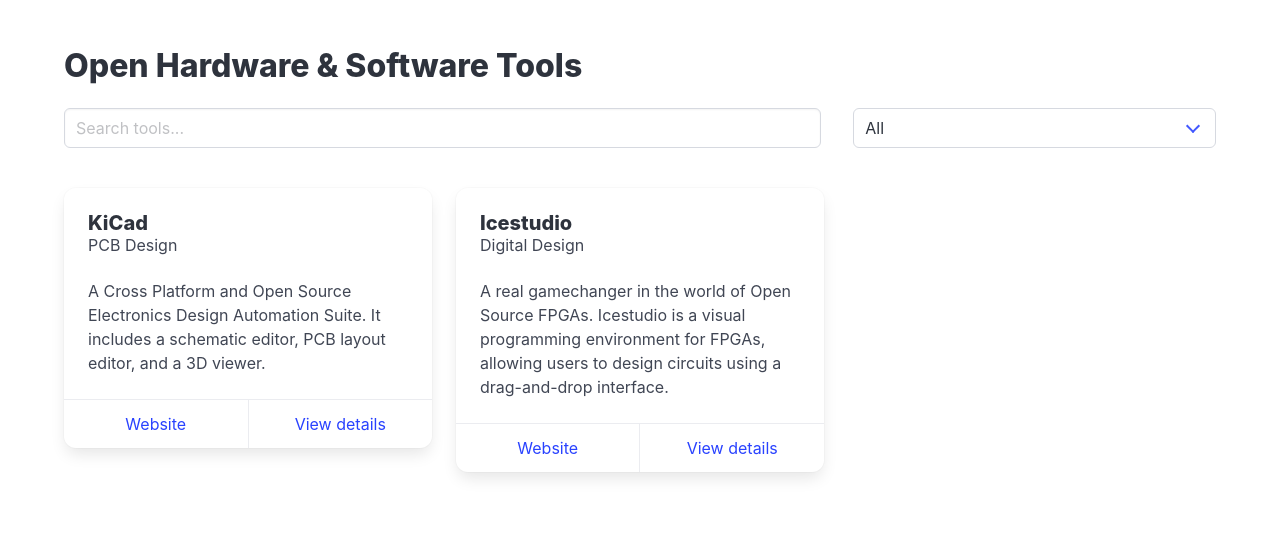
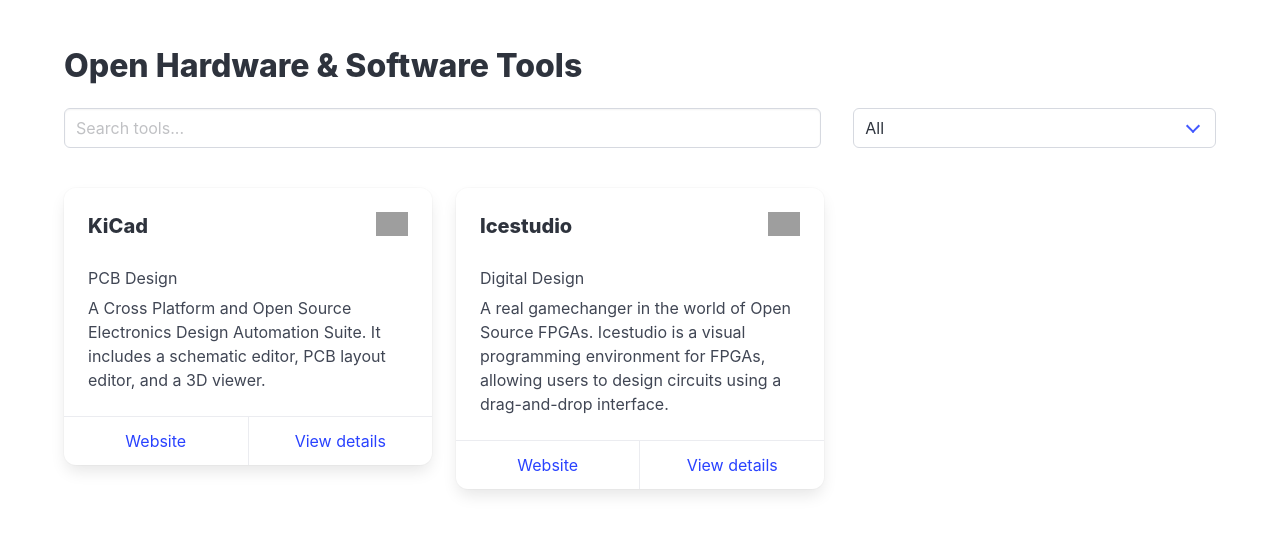
Before and after one commit to lmcapacho/open-hardware-software, a plain HTML site: page docs/index.html in a window 1280 px wide. Drawn offline with nearby package versions, Linux system fonts and the light colour scheme; grey boxes are pictures that could not be loaded.

Commit message:
Add tool logos to cards in index.html

```diff
--- a/docs/index.html
+++ b/docs/index.html
@@ -37,8 +37,18 @@
         <div class="column is-one-third">
           <div class="card">
             <div class="card-content">
-              <p class="title is-5" x-text="tool.name"></p>
-              <p class="subtitle is-6" x-text="tool.category"></p>
+              <div class="level is-mobile">
+                <div class="level-left">
+                  <p class="title is-5 mb-1" x-text="tool.name"></p>
+                </div>
+                <div class="level-right">
+                  <figure class="image is-32x32 ml-2">
+                    <img :src="tool.logo_url" :alt="tool.name + ' logo'" style="max-height: 32px; object-fit: contain;">
+                  </figure>
+                </div>
+              </div>
+
+              <p class="subtitle is-6 mb-2" x-text="tool.category"></p>
               <p x-text="tool.description"></p>
             </div>
             <footer class="card-footer">
```
